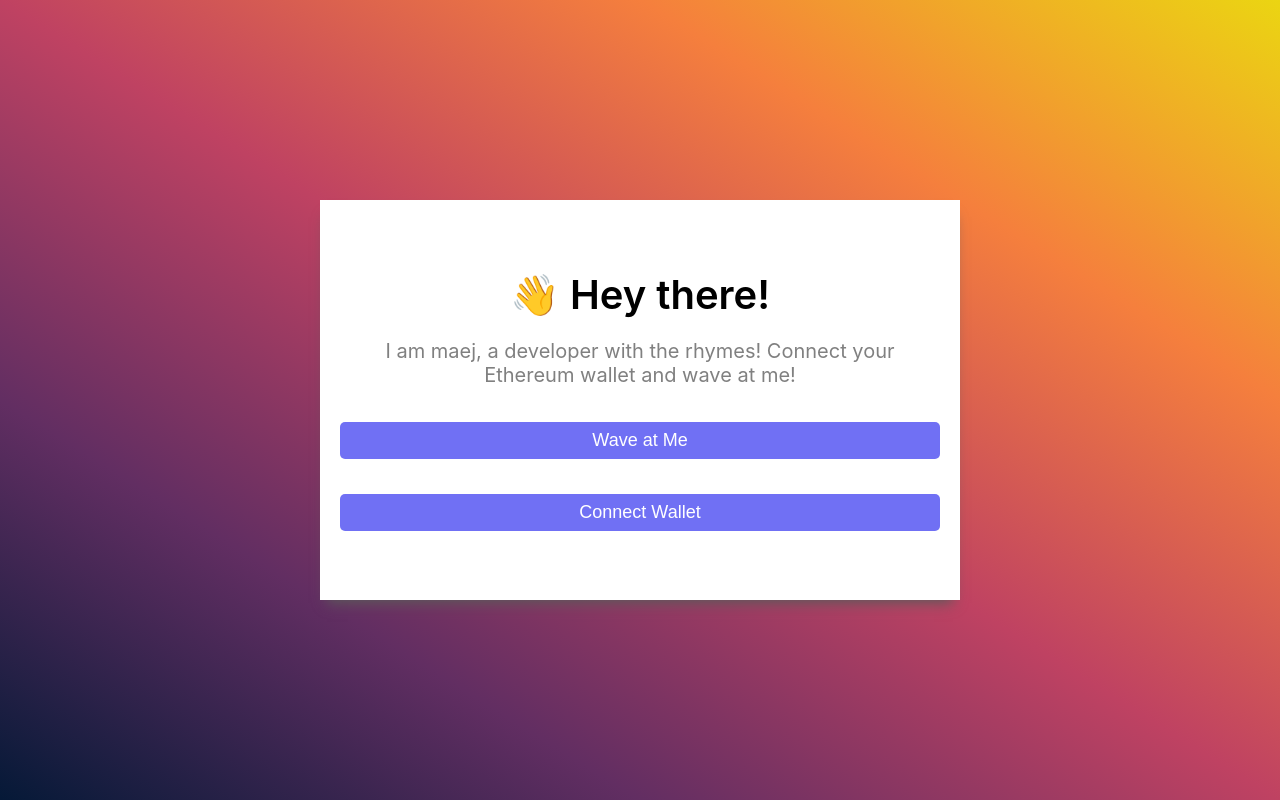
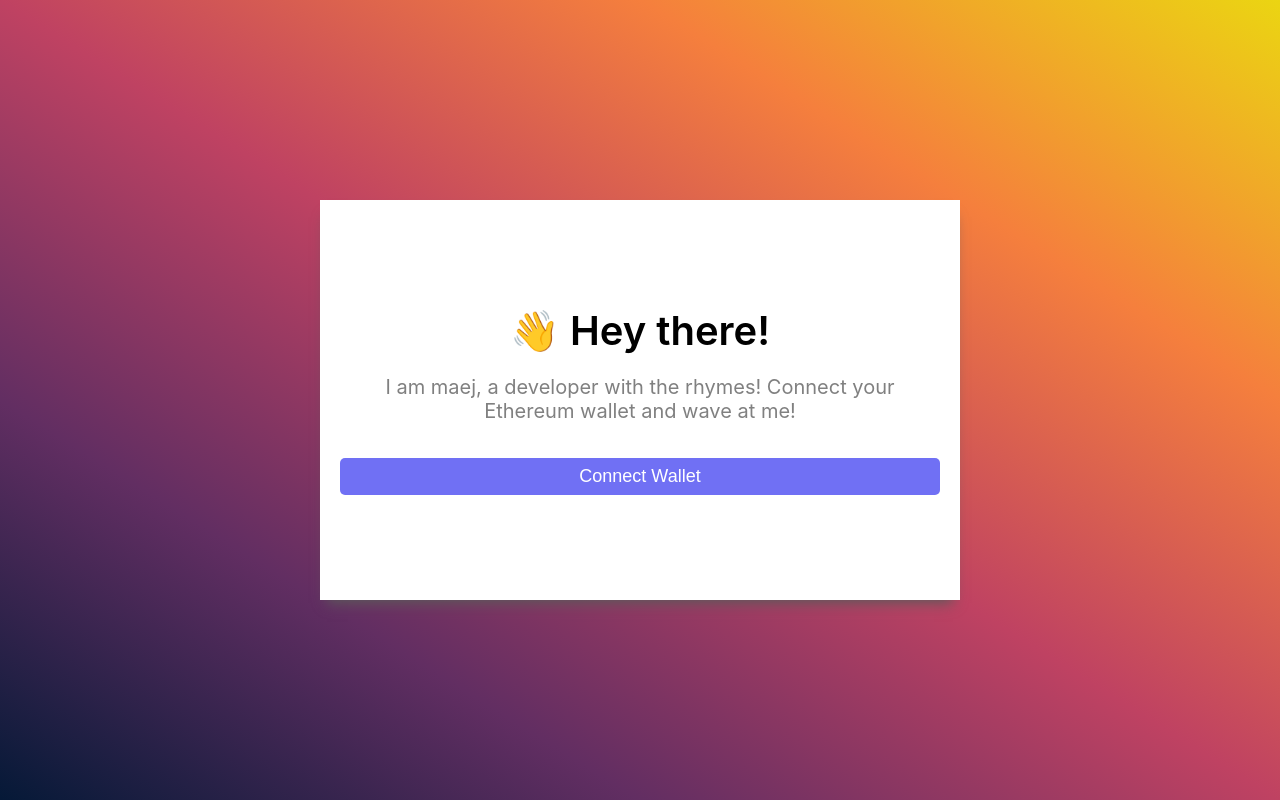
Before and after one commit to mmsesay/wave-portal-web, a React (Create React App) app: page / in a window 1280 px wide. Built offline with nearby package versions, Linux system fonts and the light colour scheme; the HTML template or start-up script is replaced by a standard one.

Commit message:
Update logic to hide and show wave button

```diff
--- a/src/App.js
+++ b/src/App.js
@@ -116,20 +116,28 @@
         I am maej, a developer with the rhymes! Connect your Ethereum wallet and wave at me!
         </div>
 
-        <button className="waveButton" onClick={wave}>
+        {/* <button className="waveButton" onClick={wave}>
           {
             loading?  (<img className="spinner" src="/spinner/spinner.svg" alt="spinnerIcon" />) : "Wave at Me"
           }
-        </button>
+        </button> */}
 
         {/*
         * If there is no currentAccount render this button
         */}
-        {!currentAccount && (
-          <button className="waveButton" onClick={connectWallet}>
-            Connect Wallet
+        {!currentAccount ?
+          (
+            <button className="waveButton" onClick={connectWallet}>
+              Connect Wallet
+            </button>
+          ):(
+            <button className="waveButton" onClick={wave}>
+            {
+              loading?  (<img className="spinner" src="/spinner/spinner.svg" alt="spinnerIcon" />) : "Wave at Me"
+            }
           </button>
-        )}
+          )
+        }
       </div>
     </div>
   );
```
